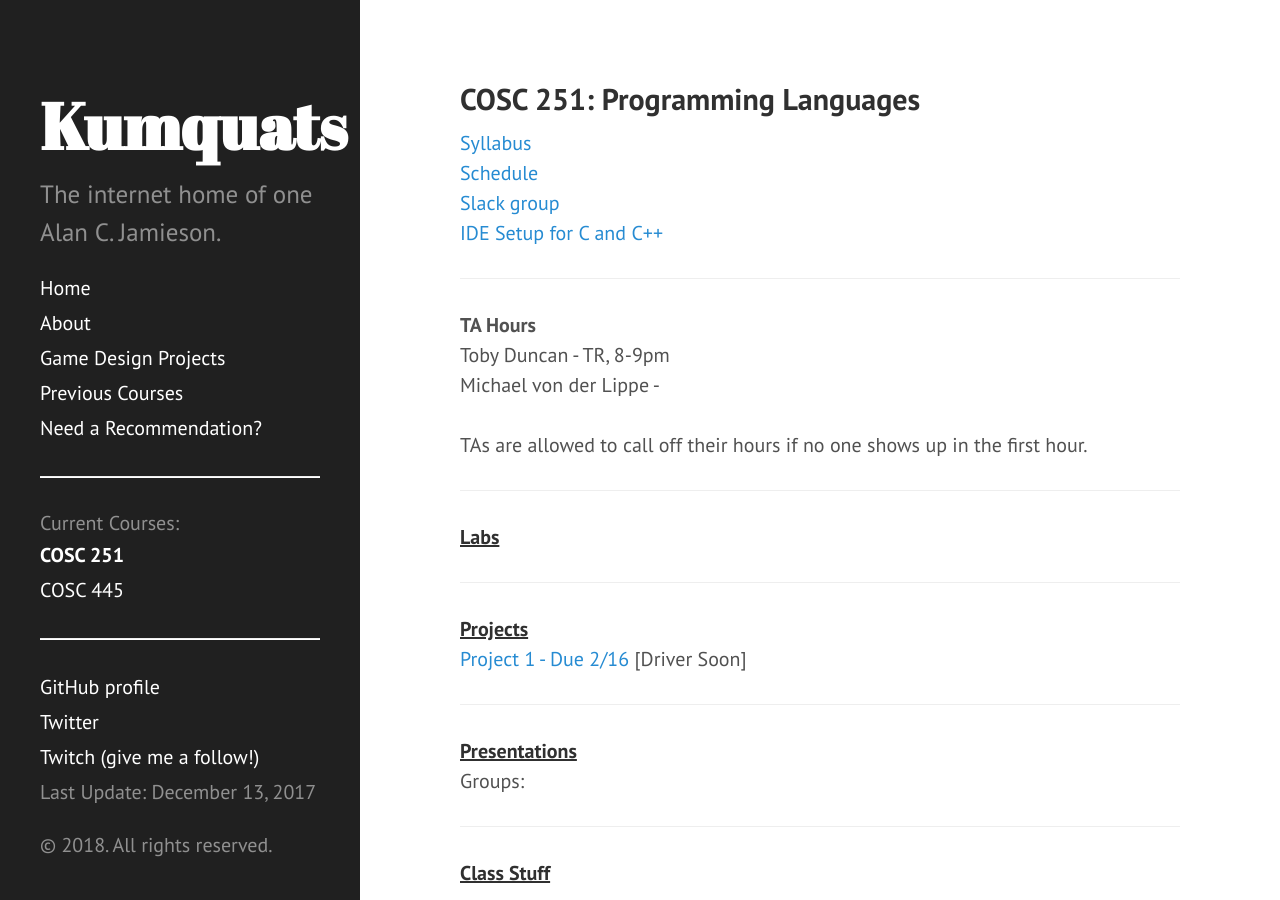
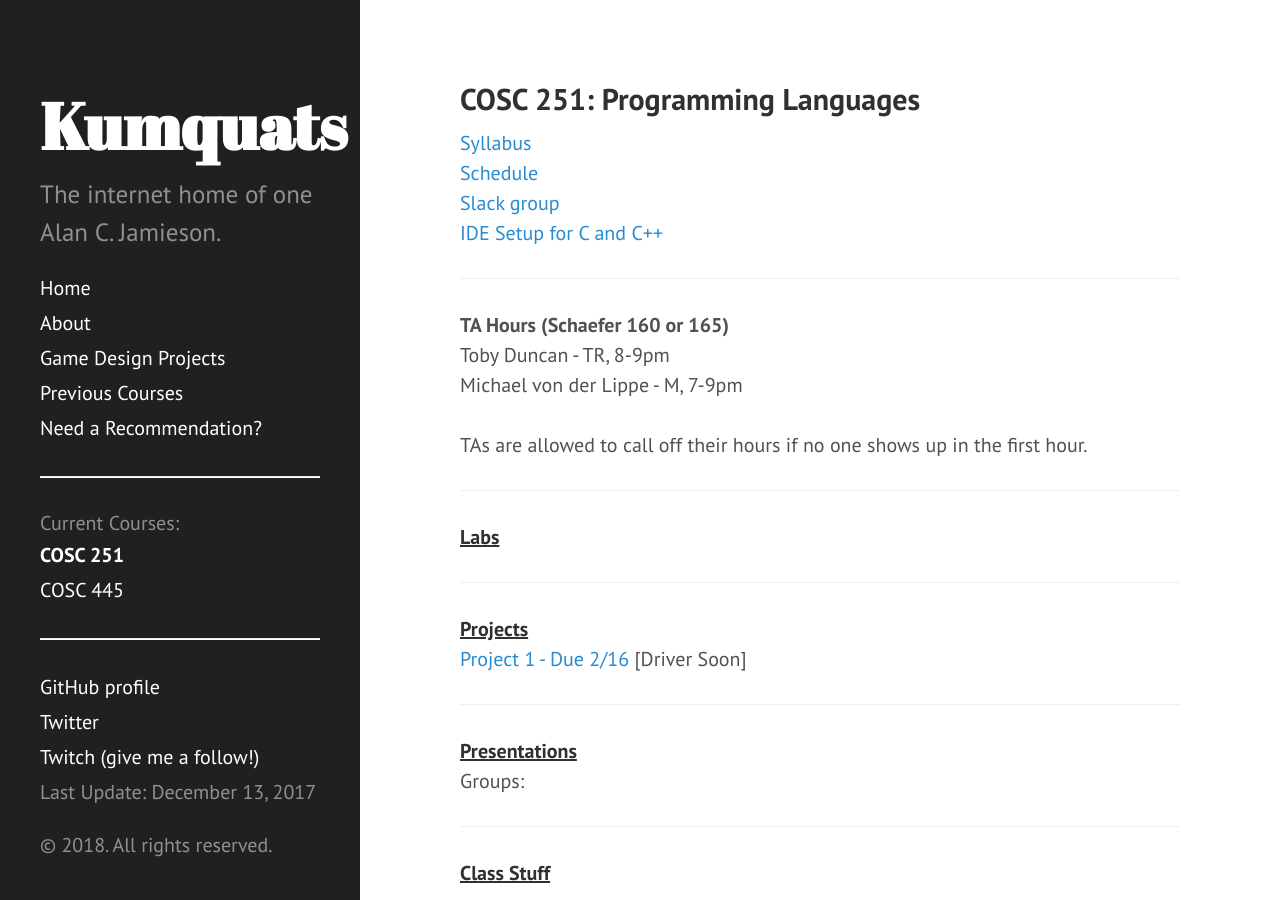
Before and after one commit to ripark/ripark.github.io, a Jekyll site: the page built from s18/cosc251.html, in a window 1280 px wide and 900 px high. Built offline with Jekyll 4.4.1, drawn with Linux system fonts in a browser that asks for light colours; Markdown is read by kramdown in place of the engine named in the settings.

Commit message:
TA hour update

```diff
--- a/s18/cosc251.html
+++ b/s18/cosc251.html
@@ -13,11 +13,11 @@ shorttitle: "COSC 251"
 <a href="http://ripark.github.io/s18/CIDEGuide.pdf">IDE Setup for C and C++</a>
 <br>
 <hr>
-<b>TA Hours</b>
+<b>TA Hours (Schaefer 160 or 165)</b>
 <br>
 Toby Duncan - TR, 8-9pm
 <br>
-Michael von der Lippe -
+Michael von der Lippe - M, 7-9pm
 <br>
 <br>
 TAs are allowed to call off their hours if no one shows up in the first hour.
```
